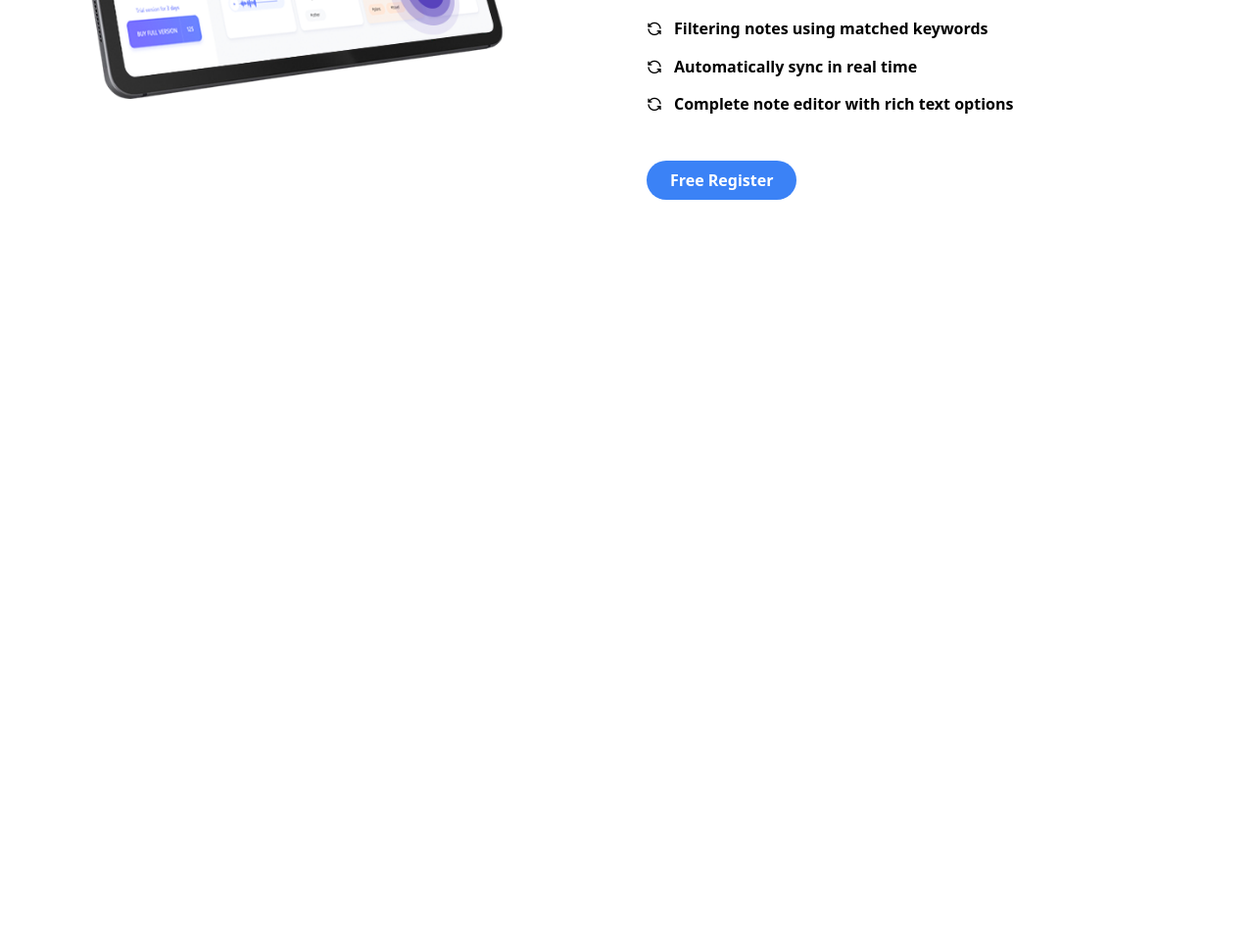
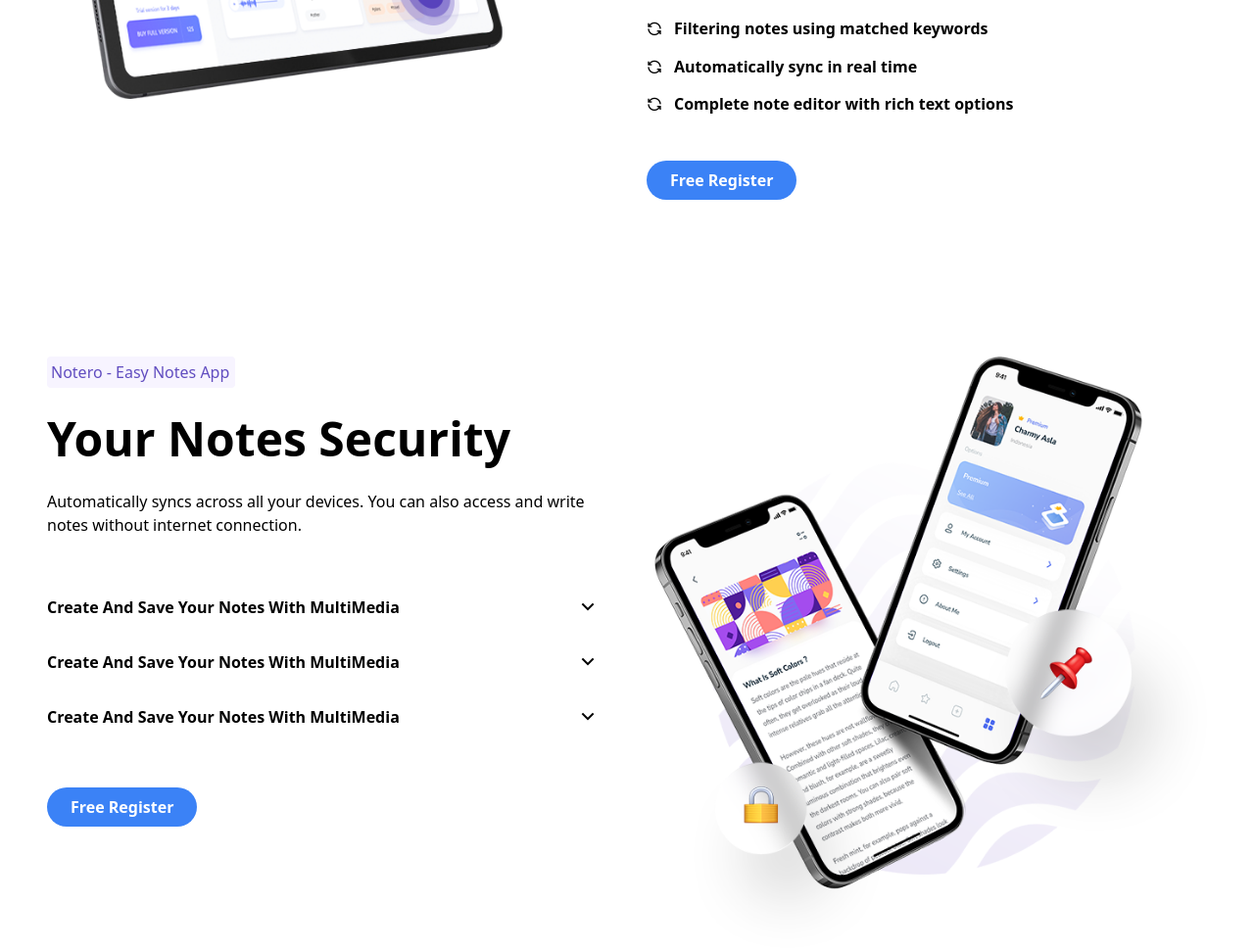
Before and after one commit to Arjitjain16/Itek-Website, a website: page index.html in a window 1280 px wide. Shown: the part 2138-3109 px from the top of the page at 98% size. Before the commit the page ends 2438 px from the top, so only its background shows below. Drawn offline with nearby package versions, Linux system fonts and the light colour scheme.

Commit message:
commit section4

```diff
--- a/index.html
+++ b/index.html
@@ -145,6 +145,41 @@
                 </div>
             </div>
         </section>
+        <section>
+            <div class="flex px-12 py-16 gap-14 max-[900px]:flex-col">
+                <div class="w-1/2 flex flex-col gap-14 max-[900px]:w-full">
+                    <div class="flex flex-col gap-7">
+                        <h1 class="w-[15vmax] py-1 px-1 rounded  bg-[#F7F4FF] text-[#614DC0] max-[900px]:w-[20vmax]">Notero - Easy Notes App</h1>
+                        <h1 class="text-5xl font-bold">Your Notes Security</h1>
+                        <p>Automatically syncs across all your devices. You can also access and write notes without internet connection.</p>
+                    </div>
+                    <div class="flex flex-col gap-6">
+                        <div class="flex items-center justify-between">
+                            <h1 class="font-bold">Create And Save Your Notes With MultiMedia</h1>
+                            <i class="ri-arrow-down-s-line text-2xl"></i>
+                        </div>
+                        <div class="flex items-center justify-between">
+                            <h1 class="font-bold">Create And Save Your Notes With MultiMedia</h1>
+                            <i class="ri-arrow-down-s-line text-2xl"></i>
+                        </div>
+                        <div class="flex items-center justify-between">
+                            <h1 class="font-bold">Create And Save Your Notes With MultiMedia</h1>
+                            <i class="ri-arrow-down-s-line text-2xl"></i>
+                        </div>
+                    </div>
+                    <div>
+                        <button class="bg-blue-500 hover:bg-blue-700 text-white font-bold py-2 px-6 rounded-full">
+                            Free Register
+                        </button>
+                    </div>
+                </div>
+                <div class="w-1/2 max-[900px]:w-full">
+                    <div>
+                        <img src="images/2mobiles.png" alt="">
+                    </div>
+                </div>
+            </div>
+        </section>
     </div>
 </body>
 </html>
```
Also changed, not shown: images/2mobiles.png (added), sytle.css.
